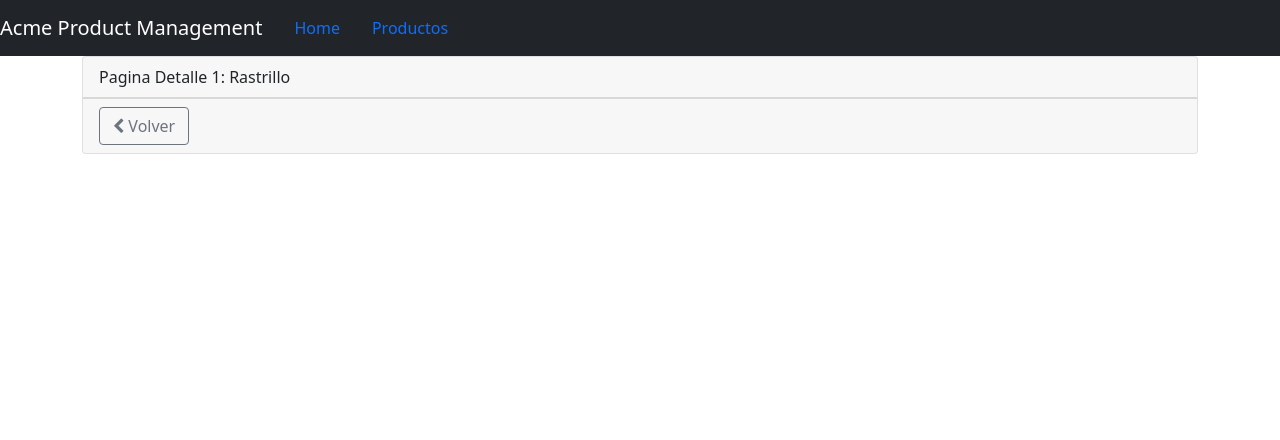
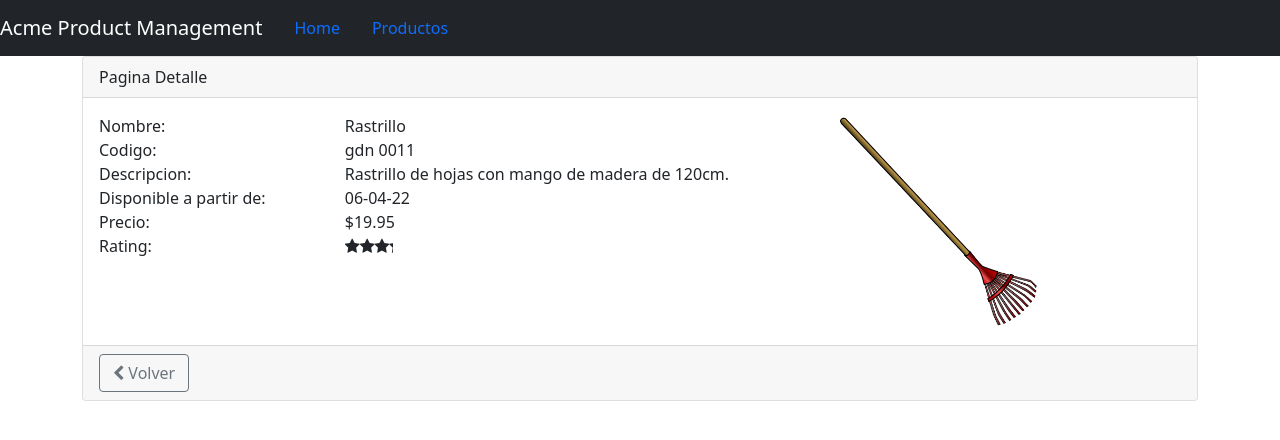
Before and after one commit to DavidPerezVelilla/apm-new-tutorial_angular1-, an Angular app: page /products/1 in a window 1280 px wide. Shown: the top 440 px of the page. Built offline with nearby package versions, Linux system fonts and the light colour scheme.

Commit message:
10º commit

```diff
--- a/src/app/products/product-detail.component.html
+++ b/src/app/products/product-detail.component.html
@@ -1,9 +1,51 @@
 <div class="card">
     <div class="card-header">
-        {{pageTitle + ': '+ product?.productName}}
+        {{pageTitle}}
     </div>
+    <div class='card-body'
+    *ngIf='product'>
+ <div class='row'>
+   <div class='col-md-8'>
+     <div class='row'>
+       <div class='col-md-4'>Nombre:</div>
+       <div class='col-md-8'>{{product.productName}}</div>
+     </div>
+     <div class='row'>
+       <div class='col-md-4'>Codigo:</div>
+       <div class='col-md-8'>{{product.productCode | lowercase | convertToSpaces: '-'}}</div>
+     </div>
+     <div class='row'>
+       <div class='col-md-4'>Descripcion:</div>
+       <div class='col-md-8'>{{product.description}}</div>
+     </div>
+     <div class='row'>
+       <div class='col-md-4'>Disponible a partir de:</div>
+       <div class='col-md-8'>{{product.releaseDate}}</div>
+     </div>
+     <div class='row'>
+       <div class='col-md-4'>Precio:</div>
+       <div class='col-md-8'>{{product.price|currency:'USD':'symbol'}}</div>
+     </div>
+     <div class='row'>
+       <div class='col-md-4'>Rating:</div>
+       <div class='col-md-8'>
+         <pm-star [rating]='product.starRating'>
+         </pm-star>
+       </div>
+     </div>
+   </div>
+
+   <div class='col-md-4'>
+     <img class='center-block img-responsive'
+          [style.width.px]='200'
+          [style.margin.px]='2'
+          [src]='product.imageUrl'
+          [title]='product.productName'>
+   </div>
+ </div>
+</div>
     <div class="card-footer">
-        <button class="btn btn-outline-secondary" style="width: 90px" (click)="volver()">
+        <button class="btn btn-outline-secondary" style="width: 90px" (click)="back()">
             <i class="fa fa-chevron-left"></i> Volver</button>
     </div>
 </div>
--- a/src/app/products/product-detail.component.ts
+++ b/src/app/products/product-detail.component.ts
@@ -1,7 +1,8 @@
 import { Component, OnInit } from '@angular/core';
 import { ActivatedRoute, Router } from '@angular/router';
+import { ProductModule } from './product.module';
 import { IProduct } from './products';
-
+import { ProductService } from './product.service'
 @Component({
   selector: 'pm-product-detail',
   templateUrl: './product-detail.component.html',
@@ -10,24 +11,25 @@ import { IProduct } from './products';
 export class ProductDetailComponent implements OnInit {
   pageTitle: string = 'Pagina Detalle'
   product: IProduct | undefined;
-  constructor(private route: ActivatedRoute, private router: Router) { }
+  errorMessage = '';
+  constructor(private route: ActivatedRoute, private router: Router, private productService: ProductService) { }
 
   ngOnInit(): void {
     const id = Number(this.route.snapshot.paramMap.get('id'));
-    this.pageTitle += ` ${id}`;
-    this.product ={
-      "productId": 1,
-      "productName": "Rastrillo",
-      "productCode": "GDN-0011",
-      "releaseDate": "06-04-22",
-      "description": "Rastrillo de hojas con mango de madera de 120cm.",
-      "price": 19.95,
-      "starRating": 3.2,
-      "imageUrl": "assets/images/leaf_rake.png"
+    if(id){
+      this.getProduct(id);
     }
+
   }
 
-  volver(): void {
+  private getProduct(id: number): void{
+    this.productService.getProduct(id).subscribe({
+      next: product =>this.product = product,
+      error: err => this.errorMessage = err
+    });
+  }
+
+  back(): void {
     this.router.navigate(['/products']);
   }
 
--- a/src/app/products/product.service.ts
+++ b/src/app/products/product.service.ts
@@ -2,7 +2,7 @@ import { HttpClient, HttpErrorResponse } from "@angular/common/http";
 import { Injectable } from "@angular/core";
 import { Observable, throwError } from "rxjs";
 import { IProduct } from "./products";
-import { catchError, tap } from "rxjs/operators";
+import { catchError, tap, map } from "rxjs/operators";
 
 @Injectable({
     providedIn: 'root',
@@ -23,7 +23,15 @@ export class ProductService{
        )
     }
 
-    private handleError(err: HttpErrorResponse){
+    getProduct(id: number): Observable<IProduct | undefined> {
+      return this.getProducts()
+        .pipe(
+          map((products: IProduct[]) => products.find(p => p.productId === id))
+        );
+    }
+
+
+    private handleError(err: HttpErrorResponse): Observable<never>{
       let errorMessage = '';
       if (err.error instanceof ErrorEvent){
         errorMessage = `Ha ocurrido un error: ${err.error.message}`;
```
